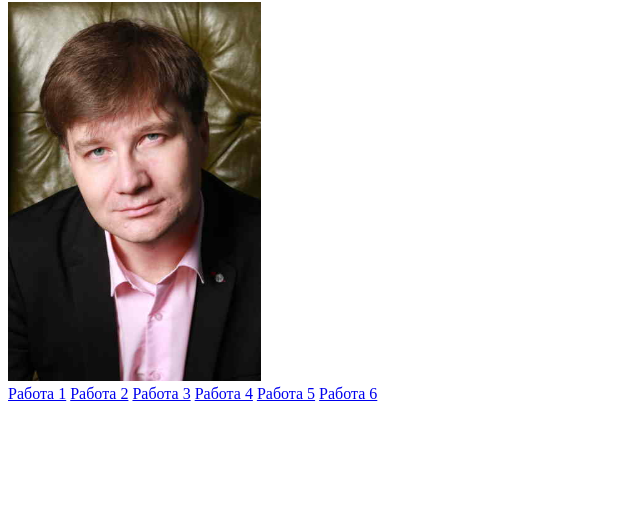
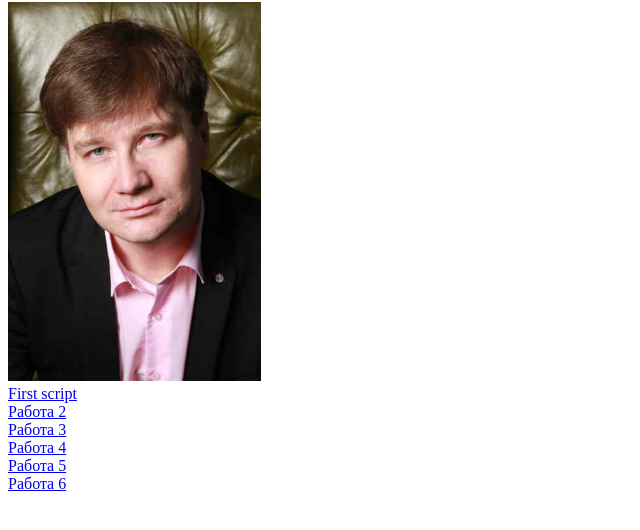
Before and after one commit to zayarniy/zayarniy.github.io, a plain HTML site: page index.html in a window 1280 px wide. Shown: the part 78-608 px from the top of the page, without its empty margins (0-640 px from the left). Drawn offline with Linux system fonts and the light colour scheme.

Commit message:
first first

```diff
--- a/index.html
+++ b/index.html
@@ -12,12 +12,12 @@
 
     <img style="width: 20%;" src="me.jpg" /><br>
 
-    <a href="1.html">Работа 1</a>
-    <a href="2.html">Работа 2</a>
-    <a href="3.html">Работа 3</a>
-    <a href="4.html">Работа 4</a>
-    <a href="5.html">Работа 5</a>
-    <a href="6.html">Работа 6</a>
+    <a href="script.html">First script</a><br>
+    <a href="2.html">Работа 2</a><br>
+    <a href="3.html">Работа 3</a><br>
+    <a href="4.html">Работа 4</a><br>
+    <a href="5.html">Работа 5</a><br>
+    <a href="6.html">Работа 6</a><br>
 
 
 </body>
```
Also changed, not shown: script.html (added, +17 -0 lines).
